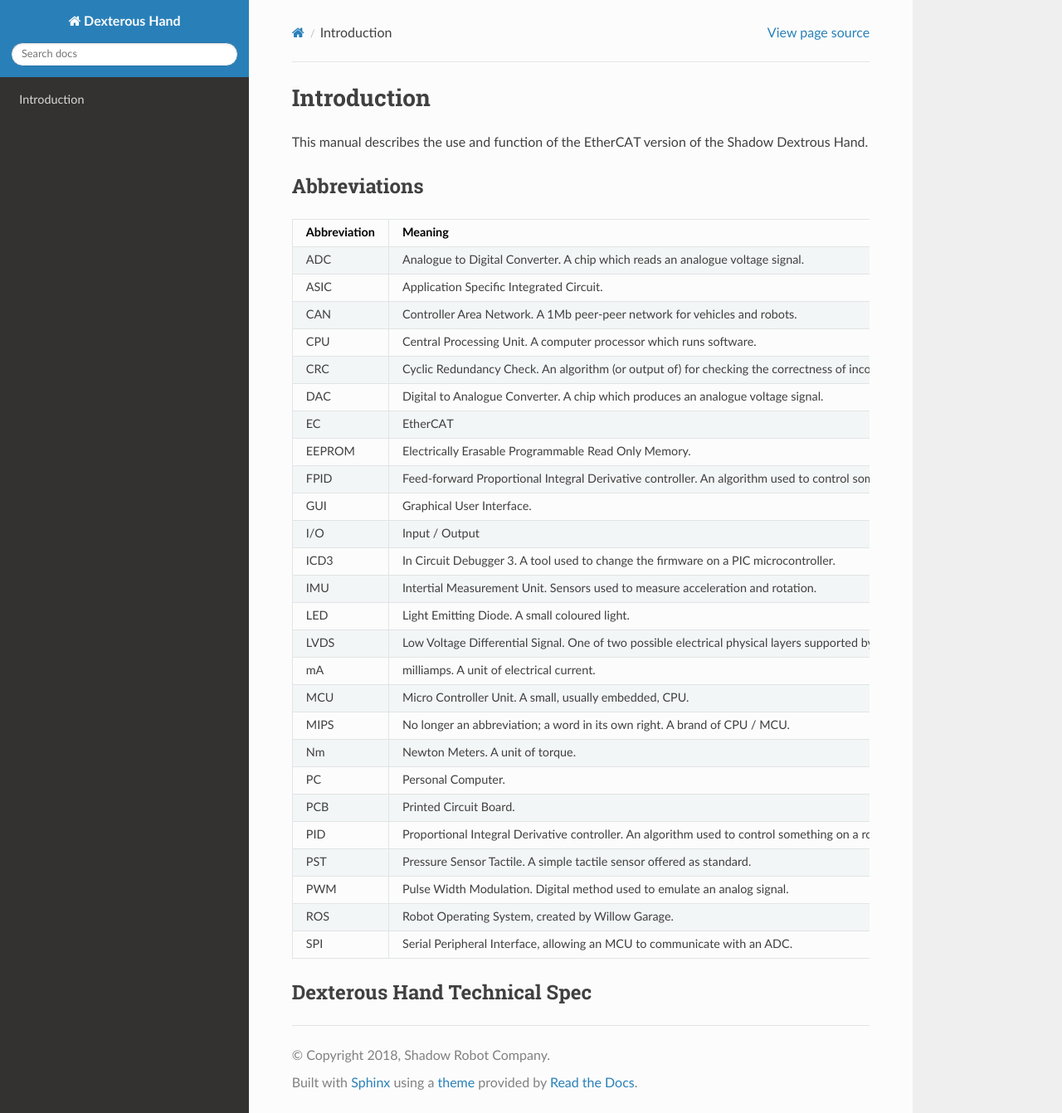
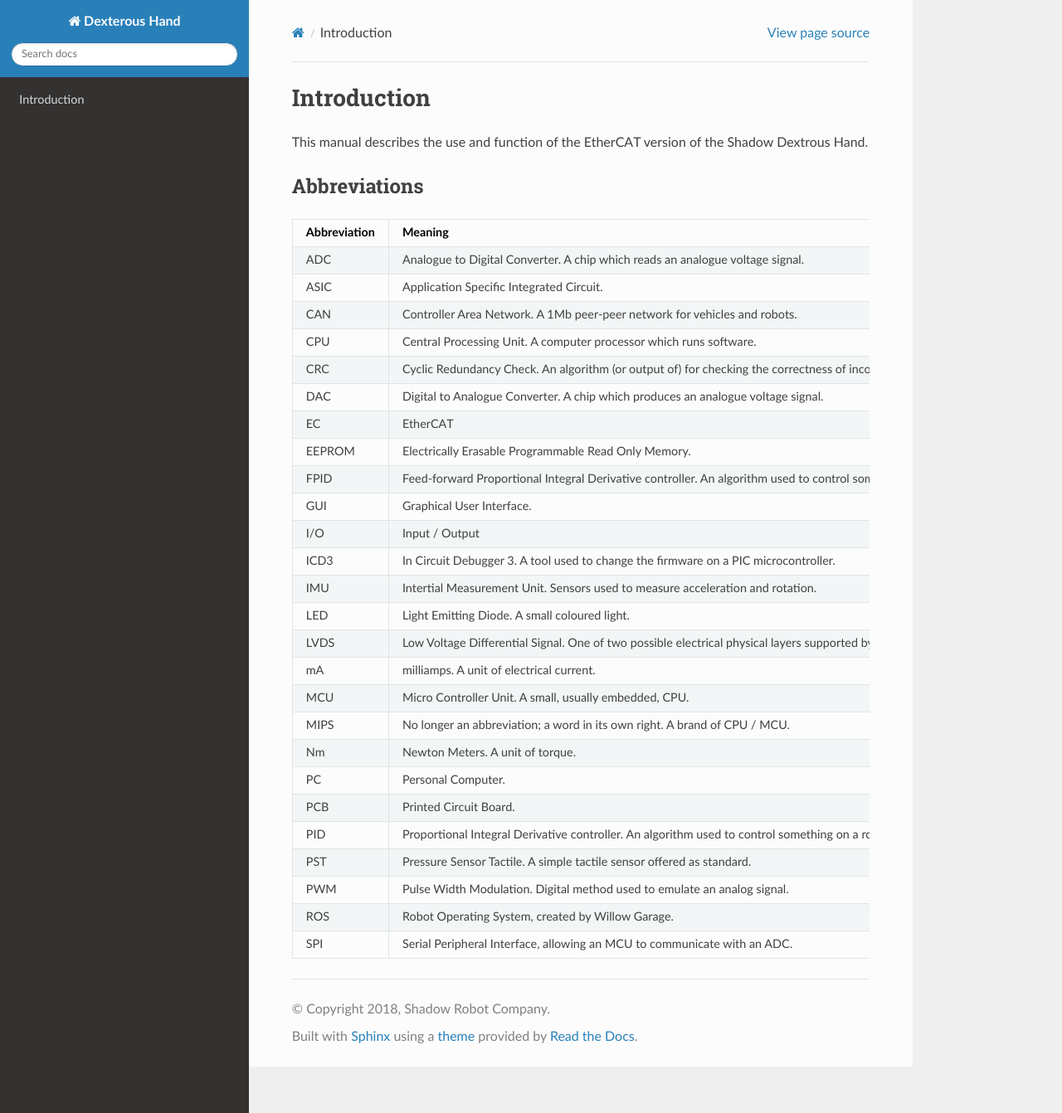
Before and after one commit to shadow-robot/sr_dexterous_hand_documentation, a Sphinx documentation site: the page built from docs/user_guide/1_introduction.md, in a window 1280 px wide and 1342 px high. Shown: the whole window at 83% size. Built offline with Sphinx 7.4.7 and the Read the Docs theme 2.0.0, drawn with Linux system fonts in a browser that asks for light colours.

Commit message:
Update 1_introduction.md

````diff
--- a/docs/user_guide/1_introduction.md
+++ b/docs/user_guide/1_introduction.md
@@ -36,6 +36,3 @@ ROS             Robot Operating System, created by Willow Garage.
 SPI             Serial Peripheral Interface, allowing an MCU to communicate with an ADC.
 =============   =============
 ```
-
-
-## Dexterous Hand Technical Spec
````
